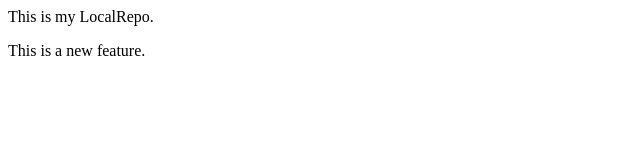
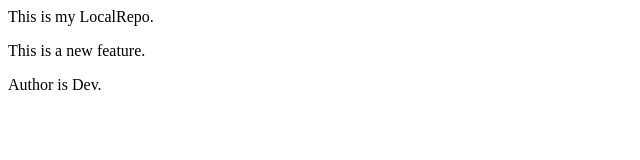
Before and after one commit to Surya-Dev-21/LocalRepo, a plain HTML site: page index.html in a window 1280 px wide. Shown: the whole page, without its empty margins (0-640 px from the left). Drawn offline with Linux system fonts and the light colour scheme.

Commit message:
Add Author

```diff
--- a/index.html
+++ b/index.html
@@ -1,2 +1,3 @@
 <P>This is my LocalRepo.</P>
 <p>This is a new feature.</p>
+<P>Author is Dev.</P>
```
